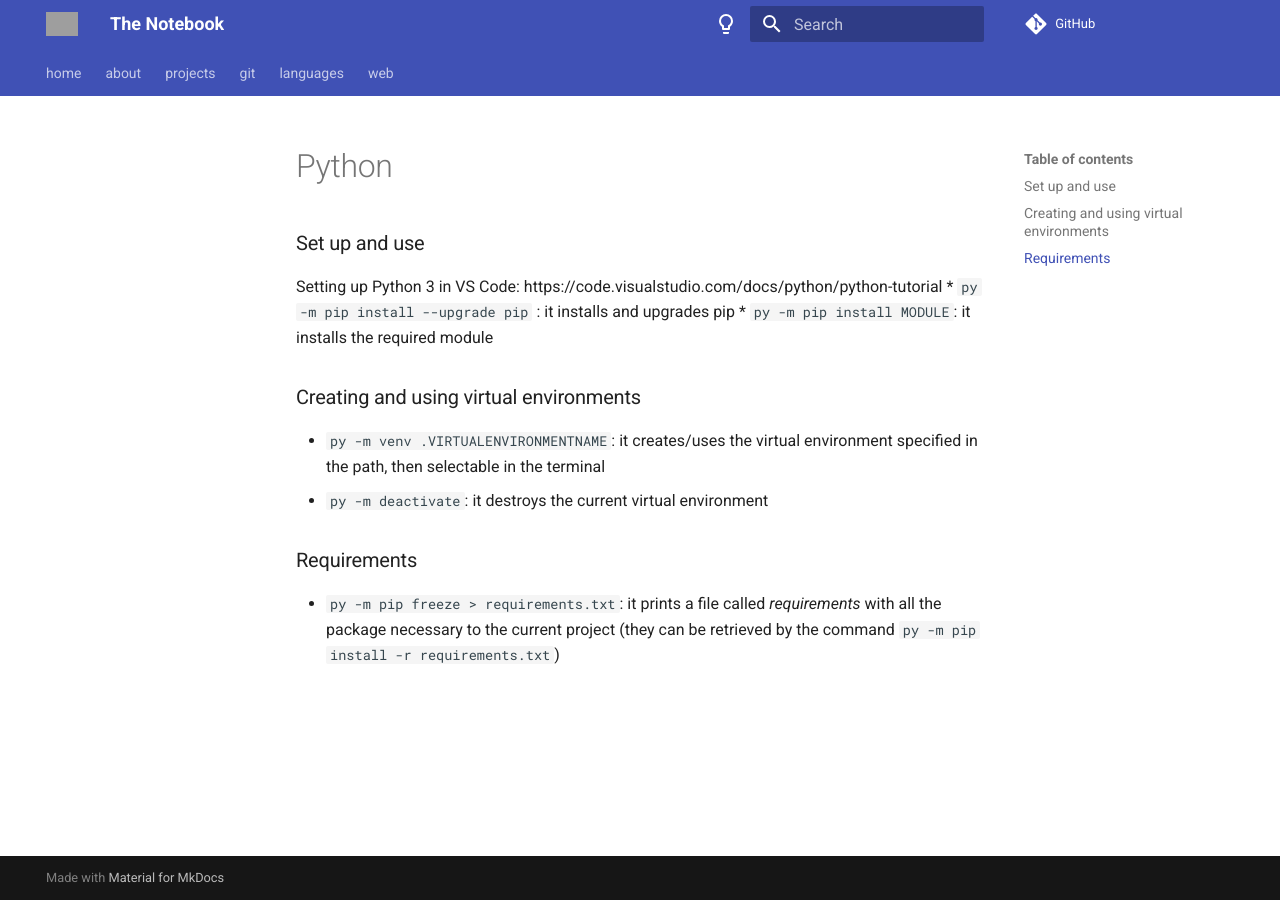
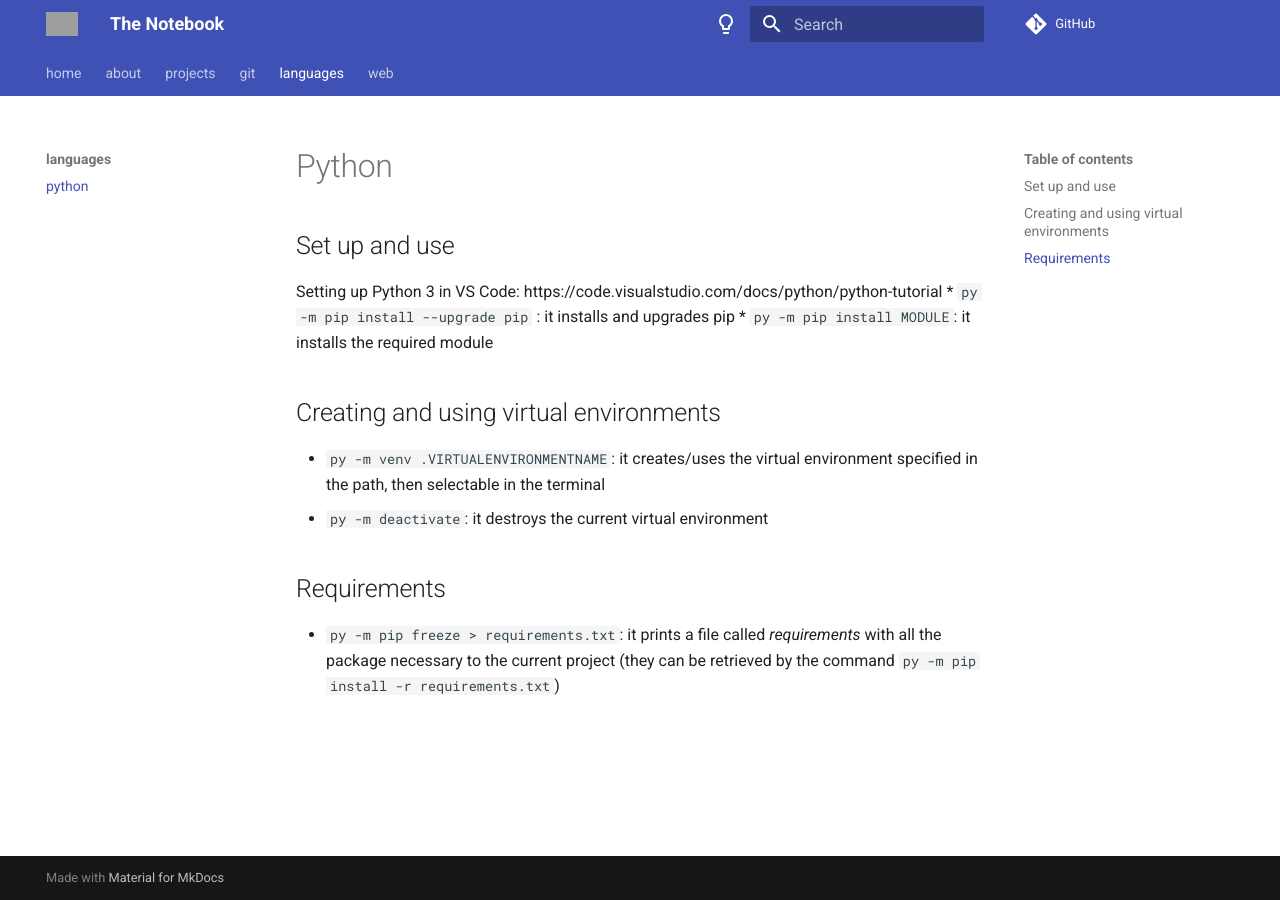
Before and after one commit to sannae/the-notebook, an MkDocs documentation site: the page built from docs/languages/python.md, in a window 1280 px wide. Built offline with MkDocs 1.6.1 and Material for MkDocs 9.7.7, drawn with Linux system fonts in a browser that asks for light colours; comment, search, counter and statistics services are not loaded; grey boxes are pictures that could not be loaded.

Commit message:
Fixed navigation to python page

```diff
--- a/docs/languages/python.md
+++ b/docs/languages/python.md
@@ -1,13 +1,13 @@
 # Python
 
-### Set up and use
+## Set up and use
 Setting up Python 3 in VS Code: https://code.visualstudio.com/docs/python/python-tutorial
 * `py -m pip install --upgrade pip` : it installs and upgrades pip
 * `py -m pip install MODULE`: it installs the required module
 
-### Creating and using virtual environments
+## Creating and using virtual environments
 * `py -m venv .VIRTUALENVIRONMENTNAME`: it creates/uses the virtual environment specified in the path, then selectable in the terminal
 * `py -m deactivate`: it destroys the current virtual environment
 
-### Requirements
+## Requirements
 * `py -m pip freeze > requirements.txt`: it prints a file called _requirements_ with all the package necessary to the current project (they can be retrieved by the command `py -m pip install -r requirements.txt`)
--- a/mkdocs.yml
+++ b/mkdocs.yml
@@ -7,13 +7,12 @@ nav:
   - projects: projects.md
   - git: git.md
   - languages:
-    - python: python.md
+    - python: languages/python.md
   - web:
     - django: web/django.md
 
 # Repo info
 repo_url: https://github.com/sannae/the-notebook
-
 
 # Graphics
 theme:
```
